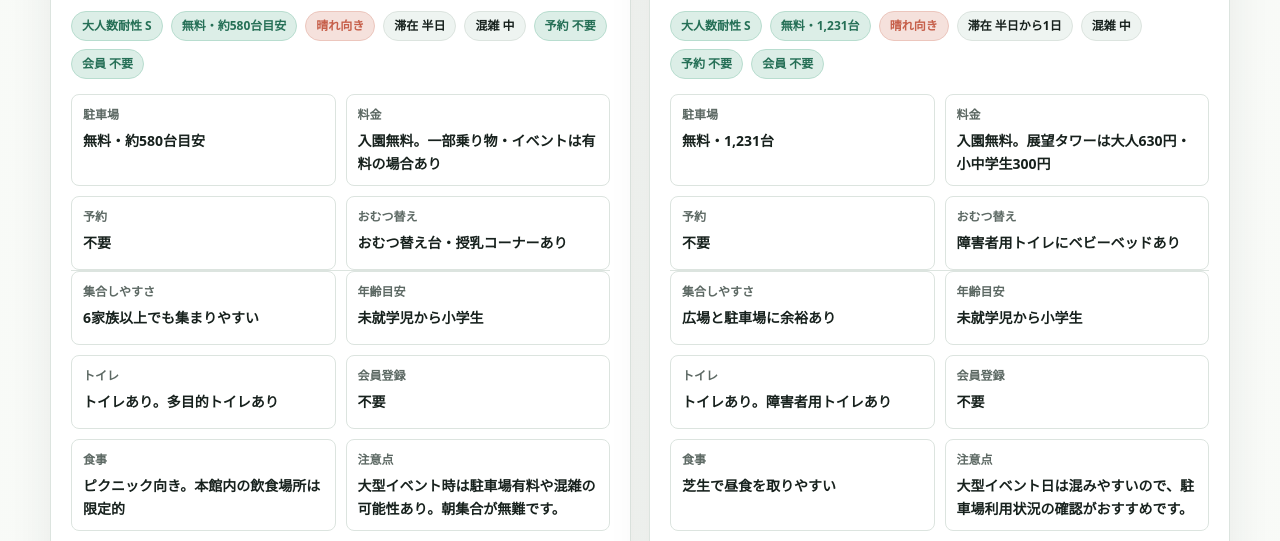
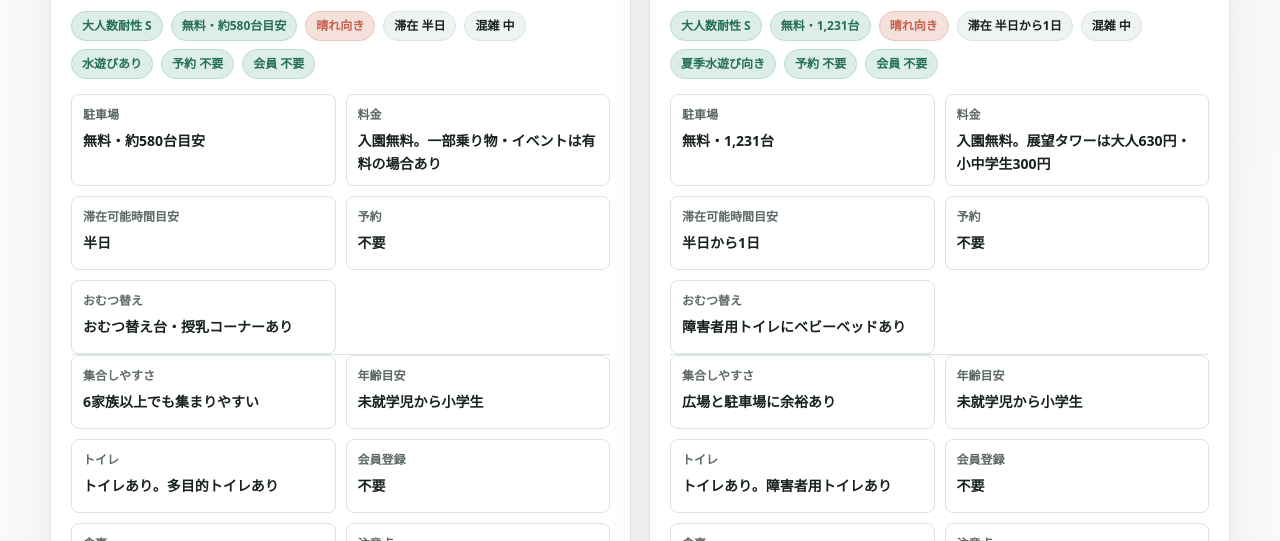
Before and after one commit to yamanoboro123/family, a plain HTML site: page index.html in a window 1280 px wide. Shown: the part 1665-2206 px from the top of the page. Drawn offline with Linux system fonts and the light colour scheme.

Commit message:
Update hero and seasonal tags

```diff
--- a/index.html
+++ b/index.html
@@ -589,9 +589,7 @@
         font-size: 11px;
         padding: 0 8px;
       }
-      .tag:nth-child(1),
-      .tag:nth-child(3),
-      .tag:nth-child(4) {
+      .tag.priority-tag {
         display: inline-flex;
       }
       .score { width: 52px; height: 52px; }
@@ -639,7 +637,7 @@
           <svg viewBox="0 0 24 24" aria-hidden="true"><path d="M12 21s7-4.5 7-11a7 7 0 1 0-14 0c0 6.5 7 11 7 11Z" fill="none" stroke="currentColor" stroke-width="2"/><circle cx="12" cy="10" r="2.5" fill="none" stroke="currentColor" stroke-width="2"/></svg>
           長久手・桑名・清洲の中間集合メモ
         </p>
-        <h1>子連れ家族で集まるなら、まずは「晴れ・雨・短時間」で選ぶ。</h1>
+        <h1>子連れ家族で集まるなら、まずは「晴れ・雨・季節」で選ぶ。</h1>
         <p class="lead">集まりやすい場所を、駐車場の広さ・雨天対応・大人数での使いやすさで比較しました。迷ったら、まず下の候補から選べばOKです。</p>
         <div class="quick-answer" aria-label="迷ったときのおすすめ">
           <h2>迷ったらこの4つ</h2>
@@ -1278,6 +1276,17 @@
       return spot.member.includes("必須") || spot.member.includes("会員") || spot.member.includes("LINE") || spot.member.includes("アプリ");
     }
 
+    function waterPlayStatus(spot) {
+      const statuses = {
+        "とだがわこどもランド／戸田川緑地": "水遊びあり",
+        "木曽三川公園センター": "夏季水遊び向き",
+        "138タワーパーク": "季節水遊び向き",
+        "大高緑地": "夏季水遊び向き",
+        "ふれあいの里 HASUパーク": "季節水遊び向き"
+      };
+      return statuses[spot.name] || "";
+    }
+
     function shouldHideSpot(spot, filter) {
       if (filter === "all") return false;
       if (filter === "freeParking") return spot.parkingType !== "free";
@@ -1352,17 +1361,19 @@
                 </label>
               </div>
               <div class="tags">
-                <span class="tag ${tagClass(spot.score)}">大人数耐性 ${spot.score}</span>
+                <span class="tag priority-tag ${tagClass(spot.score)}">大人数耐性 ${spot.score}</span>
                 <span class="tag ${spot.parkingType === "free" ? "free" : "paid"}">${spot.parking}</span>
-                <span class="tag ${spot.weather.includes("全天候") ? "free" : "caution"}">${spot.weather}</span>
-                <span class="tag">滞在 ${spot.stay}</span>
+                <span class="tag priority-tag ${spot.weather.includes("全天候") ? "free" : "caution"}">${spot.weather}</span>
+                <span class="tag priority-tag">滞在 ${spot.stay}</span>
                 <span class="tag ${spot.crowd === "高" ? "caution" : ""}">混雑 ${spot.crowd}</span>
+                ${waterPlayStatus(spot) ? `<span class="tag priority-tag free">${waterPlayStatus(spot)}</span>` : ""}
                 <span class="tag ${isReservationRequired(spot) ? "caution" : "free"}">予約 ${spot.reservation}</span>
                 <span class="tag ${isMemberRequired(spot) ? "caution" : "free"}">会員 ${spot.member}</span>
               </div>
               <dl class="facts">
                 <div class="fact"><dt>駐車場</dt><dd>${spot.parking}</dd></div>
                 <div class="fact"><dt>料金</dt><dd>${spot.price}</dd></div>
+                <div class="fact"><dt>滞在可能時間目安</dt><dd>${spot.stay}</dd></div>
                 <div class="fact"><dt>予約</dt><dd>${spot.reservation}</dd></div>
                 <div class="fact"><dt>おむつ替え</dt><dd>${spot.diaper}</dd></div>
               </dl>
```
